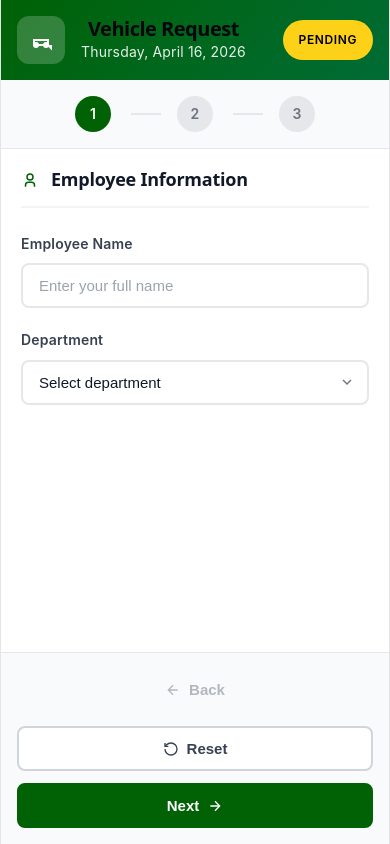
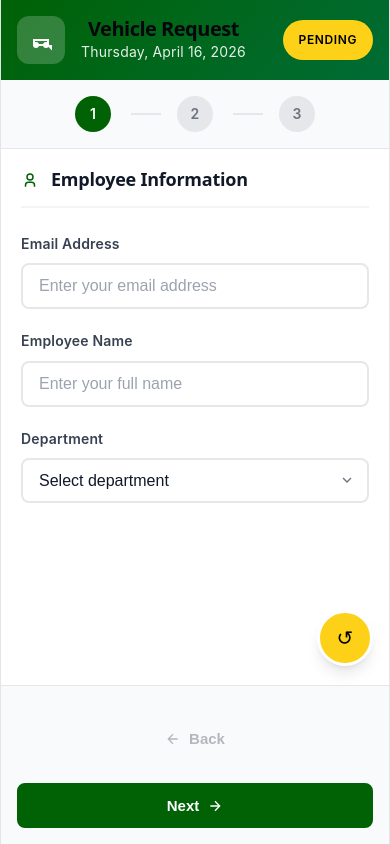
Before and after one commit to Barjan14/FleetDispatch, a React app in the folder frontend/: page /request-form in a window 390 px wide. Built offline with nearby package versions, Linux system fonts and the light colour scheme; the HTML template or start-up script is replaced by a standard one.

Commit message:
updated user form with reset button

```diff
--- a/frontend/src/components/UserForm.jsx
+++ b/frontend/src/components/UserForm.jsx
@@ -91,8 +91,8 @@ export default function DispatchForm() {
   const today = new Date().toISOString().split('T')[0]
 
   const [step, setStep] = useState(1)
-
   const [form, setForm] = useState({
+    email: '',
     employeeName: '',
     department: '',
     requestDate: today,
@@ -115,11 +115,11 @@ export default function DispatchForm() {
     setForm(f => ({ ...f, [key]: val }))
     setErrors(e => ({ ...e, [key]: '' }))
   }
-
   const validateStep = () => {
     let newErrors = {}
 
     if (step === 1) {
+      if (!form.email) newErrors.email = 'Your email is required'
       if (!form.employeeName) newErrors.employeeName = 'Your name is required'
       if (!form.department) newErrors.department = 'Please select your department'
     }
@@ -137,8 +137,8 @@ export default function DispatchForm() {
     setErrors(newErrors)
     return Object.keys(newErrors).length === 0
   }
-
   const canSubmit =
+    form.email &&
     form.employeeName &&
     form.requestDate &&
     form.destination
@@ -154,9 +154,9 @@ export default function DispatchForm() {
     setSubmitted(true)
     setShowSummary(true)
   }
-
   function handleReset() {
     setForm({
+      email: '',
       employeeName: '',
       department: '',
       requestDate: today,
@@ -230,8 +230,11 @@ export default function DispatchForm() {
             <div className="fd-summary-header">
               <h2>Request Summary</h2>
               <span className="fd-ref">REF: REQ-{Date.now().toString().slice(-6)}</span>
-            </div>
-            <div className="fd-summary-grid">
+            </div>            <div className="fd-summary-grid">
+              <div className="fd-summary-item">
+                <span className="fd-summary-label">Email Address</span>
+                <span className="fd-summary-value">{form.email}</span>
+              </div>
               <div className="fd-summary-item">
                 <span className="fd-summary-label">Employee Name</span>
                 <span className="fd-summary-value">{form.employeeName}</span>
@@ -291,8 +294,7 @@ export default function DispatchForm() {
         {/* FORM CONTENT */}
         {!showSummary && (
           <div className="fd-form-content">
-
-            {/* STEP 1: Employee Info */}
+              {/* STEP 1: Employee Info */}
             {step === 1 && (
               <div className="fd-section">
                 <div className="fd-section-header">
@@ -301,6 +303,18 @@ export default function DispatchForm() {
                 </div>
 
                 <div className="fd-form-grid">
+                  <div className="fd-field">
+                    <label>Email Address</label>
+                    <input
+                      type="email"
+                      value={form.email}
+                      onChange={e => set('email', e.target.value)}
+                      placeholder="Enter your email address"
+                      className={errors.email ? 'error' : ''}
+                    />
+                    {errors.email && <span className="fd-error">{errors.email}</span>}
+                  </div>
+
                   <div className="fd-field">
                     <label>Employee Name</label>
                     <input
@@ -450,11 +464,17 @@ export default function DispatchForm() {
             )}
 
           </div>
-        )}
-
-        {/* FOOTER */}
+        )}        {/* FOOTER */}
         {!showSummary && (
           <footer className="fd-footer-modern">
+            <button
+              className="fd-reset-circle"
+              onClick={handleReset}
+              title="Reset form"
+            >
+              ↺
+            </button>
+
             <button
               className="fd-btn fd-btn-ghost"
               onClick={() => setStep(s => Math.max(1, s - 1))}
@@ -465,11 +485,6 @@ export default function DispatchForm() {
             </button>
 
             <div className="fd-footer-actions">
-              <button className="fd-btn fd-btn-outline" onClick={handleReset}>
-                <ResetIcon />
-                Reset
-              </button>
-
               {step < 3 && (
                 <button className="fd-btn fd-btn-primary" onClick={handleNext}>
                   Next
--- a/frontend/src/styles/UserForm.css
+++ b/frontend/src/styles/UserForm.css
@@ -429,7 +429,7 @@
 
 .fd-form-grid {
   display: grid;
-  grid-template-columns: repeat(2, 1fr);
+  grid-template-columns: repeat(auto-fit, minmax(250px, 1fr));
   gap: 1.25rem;
 }
 
@@ -560,17 +560,20 @@
    FOOTER
    ========================================================= */
 .fd-footer-modern {
+  position: relative;
   display: flex;
   justify-content: space-between;
-  align-items: center;
+  align-items: flex-end;
   padding: 1.5rem 2rem;
   background: var(--gray-50);
   border-top: 1px solid var(--gray-200);
+  gap: 1rem;
 }
 
 .fd-footer-actions {
   display: flex;
   gap: 0.75rem;
+  flex: 1;
 }
 
 .fd-btn {
@@ -648,6 +651,36 @@
   opacity: 0.4;
 }
 
+/* Circular Reset Button Overlay */
+.fd-reset-circle {
+  position: absolute;
+  top: -1.5rem;
+  right: 1.5rem;
+  width: 3rem;
+  height: 3rem;
+  border-radius: 50%;
+  background: var(--accent);
+  border: 3px solid var(--white);
+  color: var(--black);
+  font-weight: 700;
+  cursor: pointer;
+  transition: var(--transition);
+  display: flex;
+  align-items: center;
+  justify-content: center;
+  box-shadow: var(--shadow-lg);
+  z-index: 10;
+}
+
+.fd-reset-circle:hover {
+  background: var(--accent-dark);
+  transform: scale(1.1) rotate(45deg);
+}
+
+.fd-reset-circle:active {
+  transform: scale(0.95);
+}
+
 /* =========================================================
    RESPONSIVE
    ========================================================= */
@@ -686,13 +719,18 @@
   .fd-form-content {
     padding: 1.25rem;
   }
-
-  .fd-form-grid {
+    .fd-form-grid {
     grid-template-columns: 1fr;
   }
 
   .fd-field.full {
     grid-column: span 1;
+  }
+
+  .fd-field input,
+  .fd-field select,
+  .fd-field textarea {
+    font-size: 16px;
   }
 
   .fd-summary-grid {
@@ -705,17 +743,26 @@
 
   .fd-footer-modern {
     flex-direction: column;
-    gap: 1rem;
-    padding: 1rem;
+    gap: 1.5rem;
+    padding: 2rem 1rem 1rem 1rem;
   }
 
   .fd-footer-actions {
     width: 100%;
     flex-direction: column;
+    gap: 0.75rem;
   }
 
   .fd-btn {
     width: 100%;
     justify-content: center;
   }
+
+  .fd-reset-circle {
+    top: -4.75rem;
+    right: 1rem;
+    width: 3.5rem;
+    height: 3.5rem;
+    font-size: 1.25rem;
+  }
 }
```
